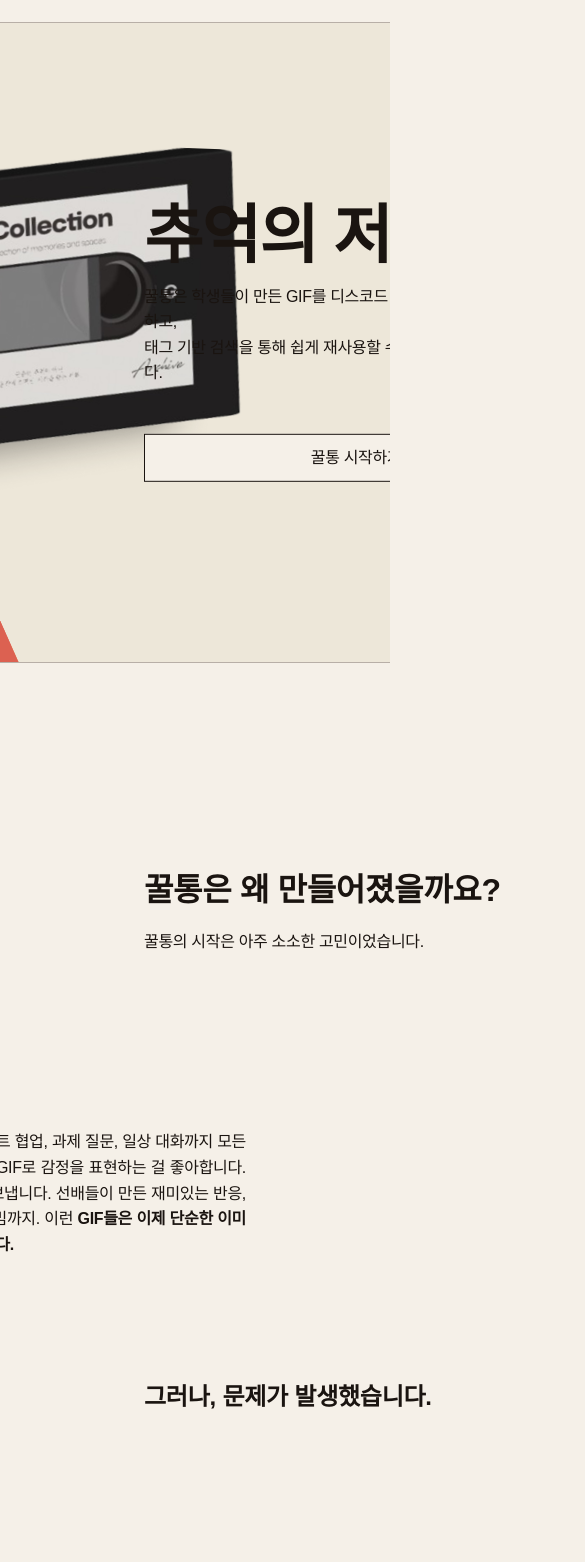
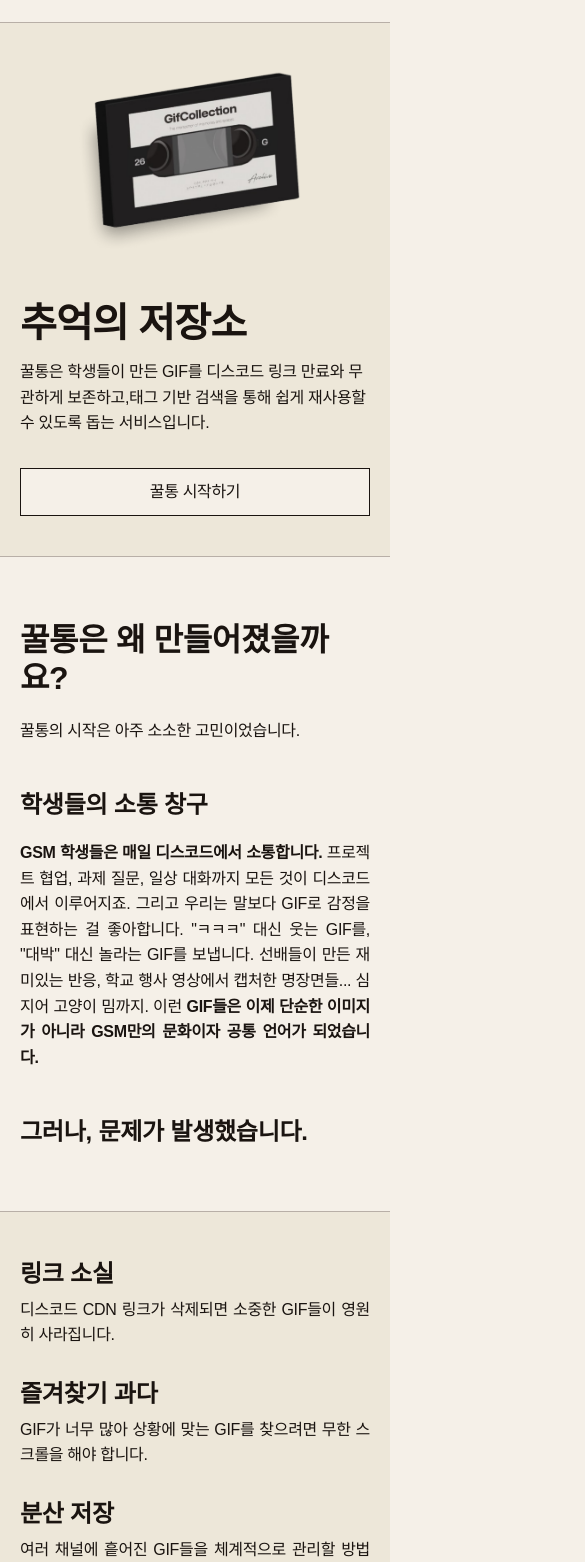
Before and after one commit to NexTach/honeypot-client, a Next.js app: page /about in a window 390 px wide. Shown: the part 86-1648 px from the top of the page, 585 px wide, since content can reach past the window. Built offline with nearby package versions, Linux system fonts and the light colour scheme; a web font is replaced by a local one.

Commit message:
feat(about): 반응형 레이아웃 적용

```diff
--- a/src/views/about/ui/AboutPage/index.tsx
+++ b/src/views/about/ui/AboutPage.tsx
@@ -1,6 +1,7 @@
 import Image from 'next/image';
 
 import { LogoLarge } from '@/shared/assets';
+import { cn } from '@/shared/lib';
 import { Button } from '@/shared/ui';
 
 const PROBLEMS = [
@@ -86,9 +87,9 @@ const AboutPage = () => {
   return (
     <div className="border-border flex flex-col border-b">
       {/* ── 히어로 ── */}
-      <section className="bg-retro-gray border-border relative h-[640px] w-full overflow-hidden border-b">
-        {/* 레인보우 스트라이프 배경 */}
-        <div className="absolute top-[-211px] right-[530px] h-[1025px] w-[174px] -rotate-[24deg] opacity-80">
+      <section className="bg-retro-gray border-border relative w-full overflow-hidden border-b lg:h-[640px]">
+        {/* 레인보우 스트라이프 배경 — 데스크탑 전용 */}
+        <div className="absolute top-[-211px] right-[530px] hidden h-[1025px] w-[174px] -rotate-[24deg] opacity-80 lg:block">
           <div className="stripe-rainbow flex h-full w-full">
             <div className="bg-stripe-teal min-w-px flex-1" />
             <div className="bg-stripe-green min-w-px flex-1" />
@@ -98,8 +99,20 @@ const AboutPage = () => {
           </div>
         </div>
 
-        {/* 카세트 테이프 — 메인 */}
-        <div className="absolute top-[119px] right-[94px] h-[378px] w-[553px] rotate-[2.08deg]">
+        {/* 카세트 테이프 — 모바일 (정적 배치) */}
+        <div className="relative mx-auto mt-10 h-[200px] w-4/5 max-w-[340px] lg:hidden">
+          <Image
+            src="/images/CassetteTape.png"
+            alt="카세트 테이프"
+            fill
+            sizes="340px"
+            className="object-contain"
+            priority
+          />
+        </div>
+
+        {/* 카세트 테이프 — 데스크탑 (절대 배치) */}
+        <div className="absolute top-[119px] right-[94px] hidden h-[378px] w-[553px] rotate-[2.08deg] lg:block">
           <Image
             src="/images/CassetteTape.png"
             alt="카세트 테이프"
@@ -110,25 +123,25 @@ const AboutPage = () => {
           />
         </div>
 
-        {/* 좌측 콘텐츠 */}
-        <div className="absolute top-1/2 left-[144px] flex w-[424px] -translate-y-1/2 flex-col gap-12">
+        {/* 콘텐츠 */}
+        <div className="flex flex-col gap-8 px-5 py-10 sm:px-12 sm:py-12 lg:absolute lg:top-1/2 lg:left-[144px] lg:w-[424px] lg:-translate-y-1/2 lg:gap-12 lg:px-0 lg:py-0">
           <div className="flex flex-col gap-4">
-            <h1 className="font-pretendard text-poster text-ink leading-none font-black tracking-[-0.02em]">
+            <h1 className="font-pretendard text-ink lg:text-poster text-[40px] leading-none font-black tracking-[-0.02em] sm:text-[52px]">
               추억의 저장소
             </h1>
             <p className="font-pretendard text-body text-ink leading-[1.6] tracking-[-0.02em]">
               꿀통은 학생들이 만든 GIF를 디스코드 링크 만료와 무관하게 보존하고,
-              <br />
+              <br className="hidden lg:block" />
               태그 기반 검색을 통해 쉽게 재사용할 수 있도록 돕는 서비스입니다.
             </p>
           </div>
-          <Button className="w-auto px-8">꿀통 시작하기</Button>
+          <Button className="w-full px-8 sm:w-auto">꿀통 시작하기</Button>
         </div>
       </section>
 
       {/* ── 섹션2: 꿀통은 왜? ── */}
-      <section className="border-border bg-cream flex flex-col gap-[120px] border-b px-[144px] py-[208px]">
-        <div className="flex w-[1152px] flex-col gap-5">
+      <section className="border-border bg-cream flex flex-col gap-12 border-b px-5 py-16 sm:px-12 sm:py-20 lg:gap-[120px] lg:px-[144px] lg:py-[208px]">
+        <div className="flex w-full flex-col gap-5">
           <h2 className="font-serif-kr text-h2 text-ink leading-[1.2] font-semibold tracking-[-0.01em]">
             꿀통은 왜 만들어졌을까요?
           </h2>
@@ -137,12 +150,12 @@ const AboutPage = () => {
           </p>
         </div>
 
-        <div className="flex h-[188px] w-full flex-col items-end justify-center">
+        <div className="flex w-full flex-col justify-center lg:h-[188px] lg:items-end">
           <div className="flex flex-col gap-5">
             <h3 className="font-serif-kr text-section text-ink leading-[1.2] font-semibold tracking-[-0.01em]">
               학생들의 소통 창구
             </h3>
-            <p className="font-serif-kr text-body text-ink w-[599px] text-justify leading-[1.6] tracking-[-0.02em]">
+            <p className="font-serif-kr text-body text-ink w-full text-justify leading-[1.6] tracking-[-0.02em] lg:w-[599px]">
               <strong className="font-bold">GSM 학생들은 매일 디스코드에서 소통합니다.</strong>
               {` 프로젝트 협업, 과제 질문, 일상 대화까지 모든 것이 디스코드에서 이루어지죠. 그리고 우리는 말보다 GIF로 감정을 표현하는 걸 좋아합니다. "ㅋㅋㅋ" 대신 웃는 GIF를, "대박" 대신 놀라는 GIF를 보냅니다. 선배들이 만든 재미있는 반응, 학교 행사 영상에서 캡처한 명장면들... 심지어 고양이 밈까지. 이런 `}
               <strong className="font-bold">
@@ -152,14 +165,14 @@ const AboutPage = () => {
           </div>
         </div>
 
-        <h3 className="font-serif-kr text-section text-ink w-[1152px] leading-[1.2] font-semibold tracking-[-0.01em]">
+        <h3 className="font-serif-kr text-section text-ink w-full leading-[1.2] font-semibold tracking-[-0.01em]">
           그러나, 문제가 발생했습니다.
         </h3>
       </section>
 
       {/* ── 섹션3: 문제 ── */}
-      <section className="border-border bg-retro-gray border-b px-[144px] py-[120px]">
-        <div className="grid grid-cols-2 gap-8">
+      <section className="border-border bg-retro-gray border-b px-5 py-12 sm:px-12 lg:px-[144px] lg:py-[120px]">
+        <div className="grid grid-cols-1 gap-8 sm:grid-cols-2">
           {PROBLEMS.map(({ title, desc }) => (
             <div key={title} className="flex flex-col gap-2">
               <h3 className="font-serif-kr text-section text-ink leading-[1.2] font-semibold tracking-[-0.01em]">
@@ -174,10 +187,10 @@ const AboutPage = () => {
       </section>
 
       {/* ── 섹션4: 해결 ── */}
-      <section className="border-border flex h-[640px] items-center border-b px-[144px]">
-        <div className="flex w-full items-center justify-between pr-[194px]">
-          <div className="flex w-[646px] flex-col gap-5">
-            <h2 className="font-serif-kr text-h2 text-ink w-[598px] leading-[1.2] font-semibold tracking-[-0.01em]">
+      <section className="border-border border-b px-5 py-12 sm:px-12 lg:flex lg:h-[640px] lg:items-center lg:px-[144px] lg:py-0">
+        <div className="flex w-full flex-col gap-10 lg:flex-row lg:items-center lg:justify-between lg:pr-[194px]">
+          <div className="flex w-full flex-col gap-5 lg:w-[646px]">
+            <h2 className="font-serif-kr text-h2 text-ink leading-[1.2] font-semibold tracking-[-0.01em]">
               그래서, 꿀통을 만들었습니다.
             </h2>
             <div className="font-serif-kr text-body text-ink space-y-4 text-justify leading-[1.6] tracking-[-0.02em]">
@@ -197,17 +210,19 @@ const AboutPage = () => {
           </div>
 
           {/* 꿀통 브랜드 마크 */}
-          <LogoLarge />
+          <div className="flex justify-center lg:flex-shrink-0">
+            <LogoLarge />
+          </div>
         </div>
       </section>
 
       {/* ── 주요 기능 ── */}
-      <section className="border-border bg-retro-gray border-b px-[144px] py-[120px]">
-        <div className="flex w-[1152px] flex-col gap-[60px]">
+      <section className="border-border bg-retro-gray border-b px-5 py-12 sm:px-12 lg:px-[144px] lg:py-[120px]">
+        <div className="flex w-full flex-col gap-8 lg:gap-[60px]">
           <h2 className="font-serif-kr text-h2 text-ink leading-[1.2] font-semibold tracking-[-0.01em]">
             주요 기능
           </h2>
-          <div className="grid grid-cols-2 gap-8">
+          <div className="grid grid-cols-1 gap-8 sm:grid-cols-2">
             {FEATURES.map(({ title, desc }) => (
               <div key={title} className="flex flex-col gap-2">
                 <h3 className="font-serif-kr text-section text-ink leading-[1.2] font-semibold tracking-[-0.01em]">
@@ -223,8 +238,8 @@ const AboutPage = () => {
       </section>
 
       {/* ── 이용 안내 ── */}
-      <section className="border-border border-b px-[144px] py-[120px]">
-        <div className="flex w-full flex-col gap-[60px]">
+      <section className="border-border border-b px-5 py-12 sm:px-12 lg:px-[144px] lg:py-[120px]">
+        <div className="flex w-full flex-col gap-8 lg:gap-[60px]">
           <h2 className="font-pretendard text-h2 text-ink leading-[1.2] font-semibold tracking-[-0.01em]">
             이용 안내
           </h2>
@@ -244,8 +259,8 @@ const AboutPage = () => {
       </section>
 
       {/* ── 꿀통이 꿈꾸는 미래 ── */}
-      <section className="border-border bg-retro-gray border-b px-[144px] py-[208px]">
-        <div className="flex w-[1152px] flex-col gap-[120px]">
+      <section className="border-border bg-retro-gray border-b px-5 py-16 sm:px-12 sm:py-20 lg:px-[144px] lg:py-[208px]">
+        <div className="flex w-full flex-col gap-12 lg:gap-[120px]">
           <div className="flex flex-col gap-5">
             <h2 className="font-serif-kr text-h2 text-ink leading-[1.2] font-semibold tracking-[-0.01em]">
               꿀통이 꿈꾸는 미래
@@ -256,7 +271,10 @@ const AboutPage = () => {
           </div>
 
           {FUTURE.map(({ title, desc, end }) => (
-            <div key={title} className={`flex w-[599px] flex-col gap-5 ${end ? 'self-end' : ''}`}>
+            <div
+              key={title}
+              className={cn('flex w-full flex-col gap-5 lg:w-[599px]', end && 'lg:self-end')}
+            >
               <h3 className="font-serif-kr text-section text-ink leading-[1.2] font-semibold tracking-[-0.01em]">
                 {title}
               </h3>
@@ -269,11 +287,11 @@ const AboutPage = () => {
       </section>
 
       {/* ── 푸터 ── */}
-      <footer className="border-border bg-cream flex items-center justify-between border-b px-[144px] py-4">
+      <footer className="border-border bg-cream flex flex-col gap-4 border-b px-5 py-6 sm:flex-row sm:items-center sm:justify-between sm:px-12 lg:px-[144px] lg:py-4">
         <p className="text-caption text-ink font-mono leading-none uppercase">
           © 2026 꿀통 - GSM GIF Archive Service
         </p>
-        <Button className="w-auto px-8">꿀통 시작하기</Button>
+        <Button className="w-full px-8 sm:w-auto">꿀통 시작하기</Button>
       </footer>
     </div>
   );
```
